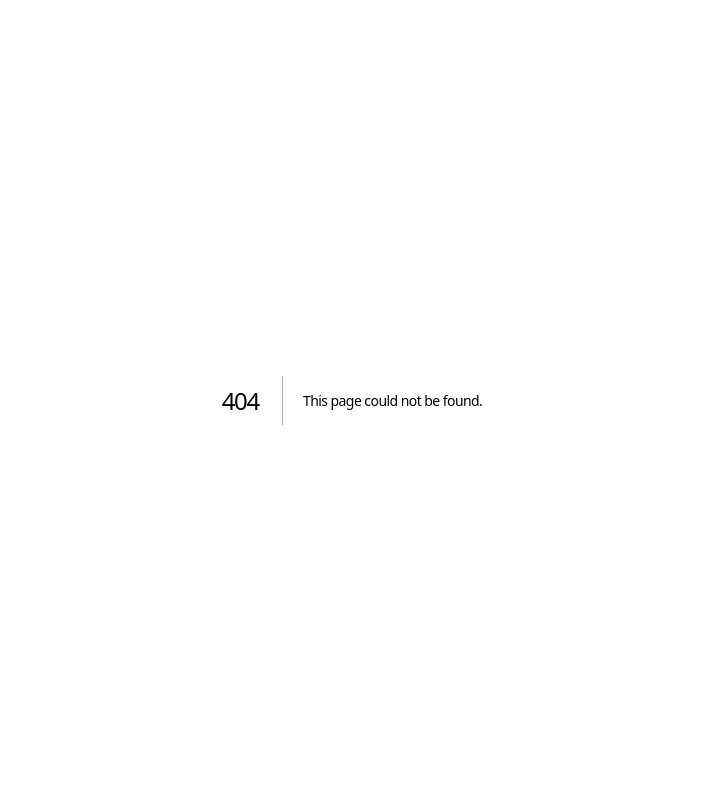
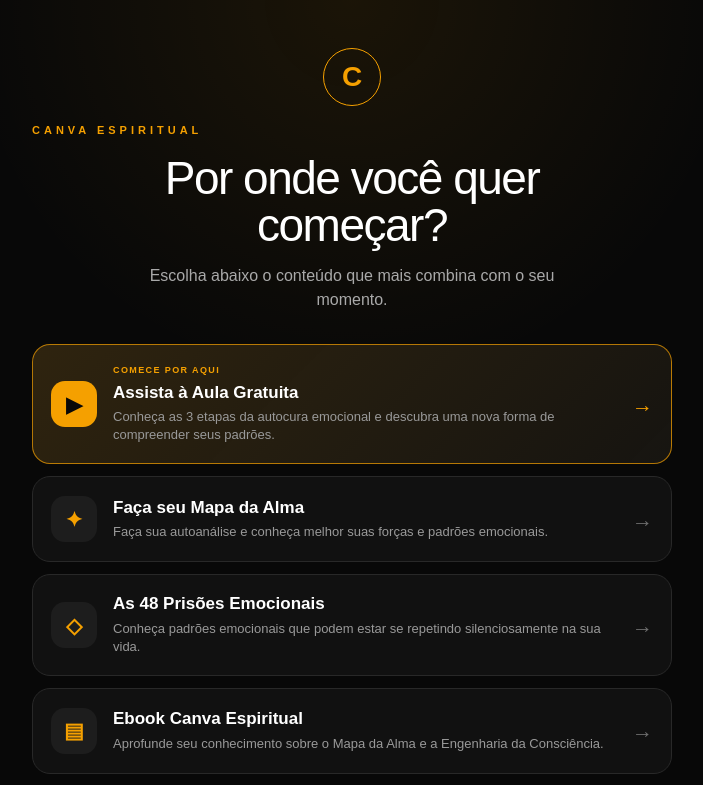
Before and after one commit to canvaespiritual/canvaspiritual-site, a Next.js app: page /links in a window 1280 px wide. Before the commit this address had no page. Shown: the top 785 px of the page, without its empty margins (288-991 px from the left). Built offline with nearby package versions, Linux system fonts and the light colour scheme.

Commit message:
feat: adiciona analytics da VSL com filtro por period3o4vsldinamicaheadline432

```diff
--- /dev/null
+++ b/app/links/page.tsx
@@ -0,0 +1,401 @@
+"use client";
+
+import { useMemo } from "react";
+import { useSearchParams } from "next/navigation";
+
+type LinkItem = {
+  title: string;
+  description: string;
+  href: string;
+  content: string;
+  icon: string;
+  featured?: boolean;
+};
+
+const LINKS: LinkItem[] = [
+  {
+    title: "Assista à Aula Gratuita",
+    description:
+      "Conheça as 3 etapas da autocura emocional e descubra uma nova forma de compreender seus padrões.",
+    href: "https://api.canvaspiritual.com/codigodaharmonia.html",
+    content: "aula",
+    icon: "▶",
+    featured: true,
+  },
+  {
+    title: "Faça seu Mapa da Alma",
+    description:
+      "Faça sua autoanálise e conheça melhor suas forças e padrões emocionais.",
+    href: "https://api.canvaspiritual.com/quiz-geral.html?vend=da620ac4-1d83-4a3a-87b3-4ad34e356df2",
+    content: "mapa_da_alma",
+    icon: "✦",
+  },
+  {
+    title: "As 48 Prisões Emocionais",
+    description:
+      "Conheça padrões emocionais que podem estar se repetindo silenciosamente na sua vida.",
+    href: "https://api.canvaspiritual.com/landing-48-prisoes.html",
+    content: "48_prisoes",
+    icon: "◇",
+  },
+  {
+    title: "Ebook Canva Espiritual",
+    description:
+      "Aprofunde seu conhecimento sobre o Mapa da Alma e a Engenharia da Consciência.",
+    href: "https://api.canvaspiritual.com/ebookcanvaespiritual.html",
+    content: "ebook",
+    icon: "▤",
+  },
+  {
+    title: "Renda Extra",
+    description:
+      "Compartilhe o Mapa da Alma, cadastre novas pessoas e conheça nosso programa de distribuição.",
+    href: "https://api.canvaspiritual.com/distribuicao/apresentacao.html",
+    content: "distribuidor",
+    icon: "↗",
+  },
+];
+
+function buildTrackedUrl(
+  href: string,
+  source: string,
+  medium: string,
+  campaign: string,
+  content: string,
+) {
+  const url = new URL(href);
+
+  url.searchParams.set("utm_source", source);
+  url.searchParams.set("utm_medium", medium);
+  url.searchParams.set("utm_campaign", campaign);
+  url.searchParams.set("utm_content", content);
+
+  return url.toString();
+}
+
+export default function LinksPage() {
+  const searchParams = useSearchParams();
+
+  const tracking = useMemo(() => {
+    return {
+      source:
+        searchParams.get("utm_source") || "direct",
+      medium:
+        searchParams.get("utm_medium") || "organic",
+      campaign:
+        searchParams.get("utm_campaign") || "bio",
+    };
+  }, [searchParams]);
+
+  return (
+    <main className="linksPage">
+      <div className="linksContainer">
+        <header className="linksHeader">
+          <div className="brandMark">C</div>
+
+          <p className="brand">CANVA ESPIRITUAL</p>
+
+          <h1>Por onde você quer começar?</h1>
+
+          <p className="intro">
+            Escolha abaixo o conteúdo que mais combina
+            com o seu momento.
+          </p>
+        </header>
+
+        <section className="linksList">
+          {LINKS.map((item) => {
+            const trackedHref = buildTrackedUrl(
+              item.href,
+              tracking.source,
+              tracking.medium,
+              tracking.campaign,
+              item.content,
+            );
+
+            return (
+              <a
+                key={item.content}
+                href={trackedHref}
+                className={`linkCard ${
+                  item.featured ? "featured" : ""
+                }`}
+              >
+                <div className="linkIcon">
+                  {item.icon}
+                </div>
+
+                <div className="linkText">
+                  {item.featured && (
+                    <span className="recommended">
+                      COMECE POR AQUI
+                    </span>
+                  )}
+
+                  <strong>{item.title}</strong>
+
+                  <span>{item.description}</span>
+                </div>
+
+                <div className="arrow">→</div>
+              </a>
+            );
+          })}
+        </section>
+
+        <div className="divider" />
+
+        <p className="footerText">
+          Autoconhecimento • Autogoverno • Autorealização
+        </p>
+
+        <p className="copyright">
+          © Canva Espiritual
+        </p>
+      </div>
+
+      <style jsx>{`
+        .linksPage {
+          min-height: 100vh;
+          background:
+            radial-gradient(
+              circle at top,
+              rgba(255, 170, 0, 0.08),
+              transparent 32%
+            ),
+            #080808;
+          color: #ffffff;
+          padding: 48px 18px 40px;
+          font-family:
+            Arial,
+            Helvetica,
+            sans-serif;
+        }
+
+        .linksContainer {
+          width: 100%;
+          max-width: 640px;
+          margin: 0 auto;
+        }
+
+        .linksHeader {
+          text-align: center;
+          margin-bottom: 32px;
+        }
+
+        .brandMark {
+          width: 58px;
+          height: 58px;
+          margin: 0 auto 16px;
+          border: 1px solid #f5a000;
+          border-radius: 50%;
+          display: flex;
+          align-items: center;
+          justify-content: center;
+          color: #f5a000;
+          font-size: 28px;
+          font-weight: 800;
+        }
+
+        .brand {
+          color: #f5a000;
+          font-size: 11px;
+          font-weight: 800;
+          letter-spacing: 4px;
+          margin: 0 0 16px;
+        }
+
+        h1 {
+          font-size: clamp(30px, 7vw, 46px);
+          line-height: 1.04;
+          letter-spacing: -1.5px;
+          margin: 0 auto 14px;
+          max-width: 560px;
+        }
+
+        .intro {
+          color: #a9a9a9;
+          max-width: 470px;
+          margin: 0 auto;
+          font-size: 16px;
+          line-height: 1.5;
+        }
+
+        .linksList {
+          display: flex;
+          flex-direction: column;
+          gap: 12px;
+        }
+
+        .linkCard {
+          position: relative;
+          display: flex;
+          align-items: center;
+          gap: 16px;
+
+          padding: 19px 18px;
+
+          border: 1px solid #282828;
+          border-radius: 18px;
+
+          background: #111111;
+          color: #ffffff;
+
+          text-decoration: none;
+
+          transition:
+            transform 0.18s ease,
+            border-color 0.18s ease,
+            background 0.18s ease;
+        }
+
+        .linkCard:hover {
+          transform: translateY(-2px);
+          border-color: #555;
+          background: #151515;
+        }
+
+        .linkCard.featured {
+          border-color: rgba(245, 160, 0, 0.7);
+          background:
+            linear-gradient(
+              135deg,
+              rgba(245, 160, 0, 0.13),
+              rgba(245, 160, 0, 0.025)
+            ),
+            #111111;
+        }
+
+        .linkIcon {
+          flex: 0 0 46px;
+          width: 46px;
+          height: 46px;
+
+          border-radius: 14px;
+
+          display: flex;
+          align-items: center;
+          justify-content: center;
+
+          background: #1d1d1d;
+          color: #f5a000;
+
+          font-size: 21px;
+          font-weight: 700;
+        }
+
+        .featured .linkIcon {
+          background: #f5a000;
+          color: #080808;
+        }
+
+        .linkText {
+          min-width: 0;
+          flex: 1;
+
+          display: flex;
+          flex-direction: column;
+          gap: 5px;
+        }
+
+        .linkText strong {
+          font-size: 17px;
+          line-height: 1.2;
+        }
+
+        .linkText > span:not(.recommended) {
+          color: #999999;
+          font-size: 13px;
+          line-height: 1.4;
+        }
+
+        .recommended {
+          width: fit-content;
+
+          color: #f5a000;
+          font-size: 9px;
+          font-weight: 800;
+          letter-spacing: 1.4px;
+        }
+
+        .arrow {
+          flex: 0 0 auto;
+          color: #6e6e6e;
+          font-size: 21px;
+          padding-left: 4px;
+        }
+
+        .featured .arrow {
+          color: #f5a000;
+        }
+
+        .divider {
+          height: 1px;
+          background: #202020;
+          margin: 34px 0 22px;
+        }
+
+        .footerText {
+          text-align: center;
+          color: #777777;
+          font-size: 12px;
+          line-height: 1.5;
+          margin: 0;
+        }
+
+        .copyright {
+          text-align: center;
+          color: #454545;
+          font-size: 11px;
+          margin: 10px 0 0;
+        }
+
+        @media (max-width: 480px) {
+          .linksPage {
+            padding:
+              34px 14px
+              calc(30px + env(safe-area-inset-bottom));
+          }
+
+          .linksHeader {
+            margin-bottom: 26px;
+          }
+
+          .brandMark {
+            width: 52px;
+            height: 52px;
+            font-size: 25px;
+          }
+
+          h1 {
+            font-size: 34px;
+          }
+
+          .intro {
+            font-size: 14px;
+          }
+
+          .linkCard {
+            padding: 17px 15px;
+            gap: 13px;
+            border-radius: 16px;
+          }
+
+          .linkIcon {
+            flex-basis: 42px;
+            width: 42px;
+            height: 42px;
+          }
+
+          .linkText strong {
+            font-size: 16px;
+          }
+
+          .linkText > span:not(.recommended) {
+            font-size: 12px;
+          }
+        }
+      `}</style>
+    </main>
+  );
+}
```
